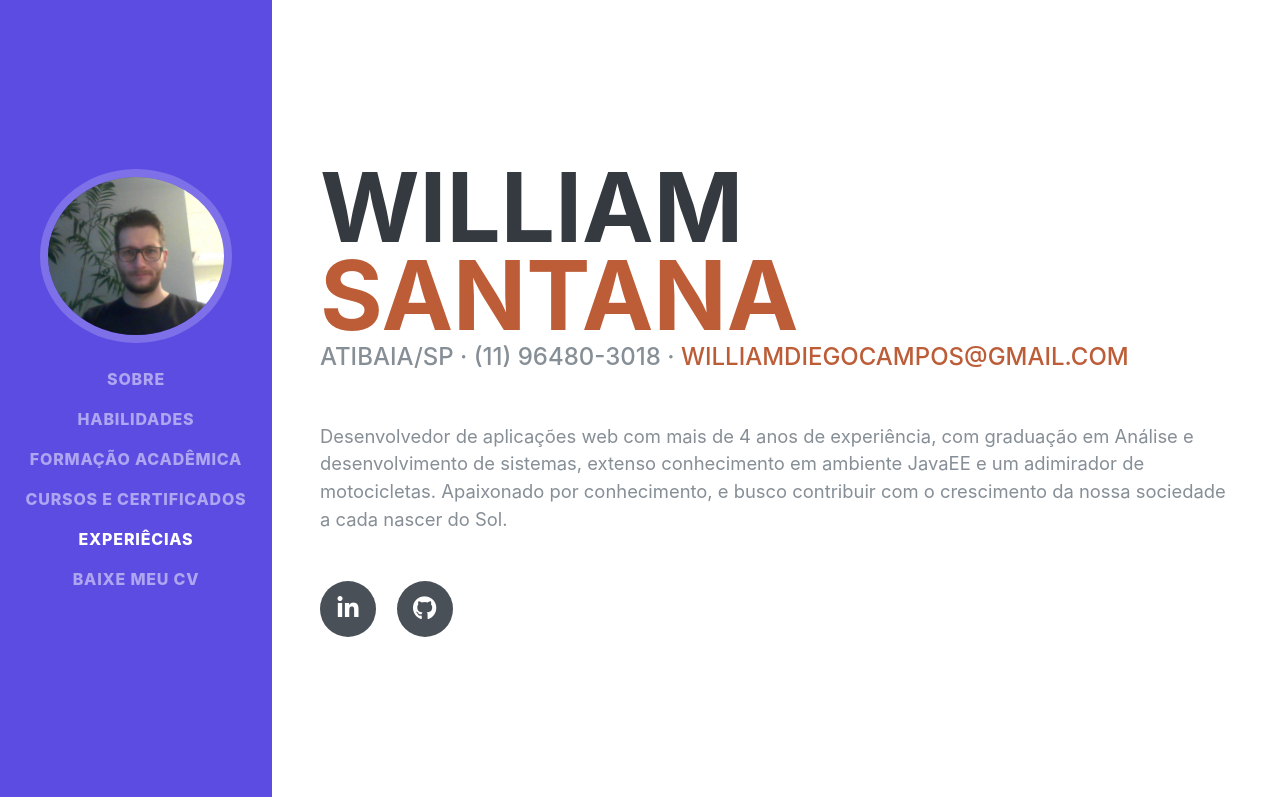
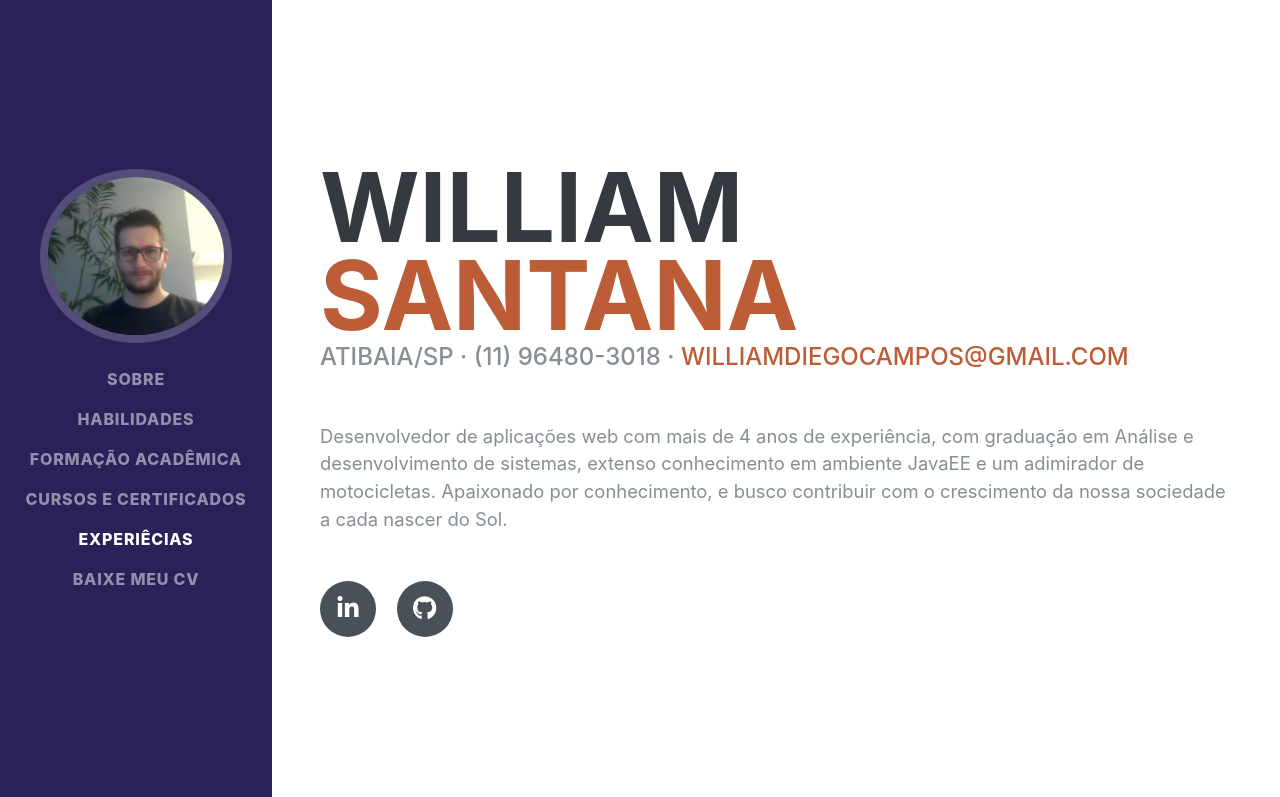
Before and after one commit to willdjames/willdjames.github.io, a plain HTML site: page index.html in a window 1280 px wide. Shown: the top 797 px of the page. Drawn offline with Linux system fonts and the light colour scheme; a web font is replaced by a local one.

Commit message:
Trocar cor menu

```diff
--- a/css/resume.css
+++ b/css/resume.css
@@ -180,7 +180,8 @@ section.resume-section .resume-item .resume-date {
 }
 
 .bg-primary {
-  background-color: #5d4ce2 !important;
+  /* background-color: #5d4ce2 !important; */
+  background-color: #292158 !important;
 }
 
 .text-primary {
```
Also changed, not shown: 1 other file.
